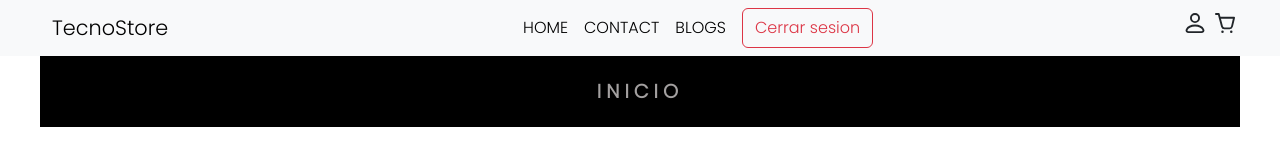
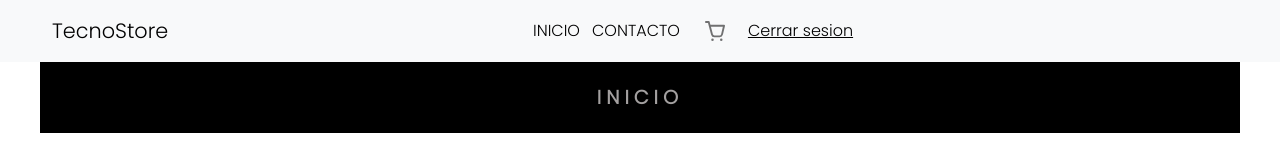
Before and after one commit to No-Country/c6-22, a React (Create React App) app in the folder front/: page / in a window 1280 px wide. Shown: the top 157 px of the page. Built offline with nearby package versions, Linux system fonts and the light colour scheme; sample sign-in values are in the browser's storage; a web font is replaced by a local one.

Commit message:
Nav-changes

```diff
--- a/front/src/components/home/Home.module.css
+++ b/front/src/components/home/Home.module.css
@@ -6,11 +6,11 @@ body {
 html {
   scroll-behavior: smooth;
 }
-.containerWidth{
+.containerWidth {
   width: 100%;
   background-color: rgb(248, 249, 250);
 }
-.max_width{
+.max_width {
   max-width: 1200px;
   margin: auto;
 }
@@ -41,10 +41,12 @@ html {
   color: black;
   text-decoration: none;
   line-height: 40px;
-  padding-right: 1rem;
+  margin-right: 12px;
+  border-bottom: 1px solid transparent;
 }
 .navbarPage:hover {
-  color: black;
+  color: rgb(225, 45, 45);
+  border-bottom: 1px solid;
 }
 .navbarBrand:hover {
   color: black;
@@ -61,6 +63,13 @@ html {
 }
 .icons li {
   list-style: none;
+}
+
+.button {
+  border: none;
+  padding: 5px 10px;
+  background: inherit;
+  text-decoration: underline;
 }
 
 /* ///////////////CARDS//////////////// */
@@ -148,7 +157,7 @@ html {
   }
 }
 
-@media screen and (max-width: 990px) {
+@media screen and (max-width: 767px) {
   .icons {
     width: 100%;
     display: flex;
--- a/front/src/components/navbar/Navbar.js
+++ b/front/src/components/navbar/Navbar.js
@@ -4,11 +4,7 @@ import { Link, useLocation } from "react-router-dom";
 import { useDispatch } from "react-redux";
 import { logout } from "../../features/authSlice";
 
-const { navbarBrand,
-  navbarPage,
-  containerWidth,
-  max_width
-} = styles;
+const { navbarBrand, navbarPage, containerWidth, max_width, button } = styles;
 
 const Navbar = ({ isLogged }) => {
   const dispatch = useDispatch();
@@ -18,7 +14,7 @@ const Navbar = ({ isLogged }) => {
     <>
       <div className={containerWidth}>
         <div className={max_width}>
-      <nav className="navbar navbar-expand-lg bg-light">
+          <nav className="navbar navbar-expand-md bg-light">
             <div className="container-fluid">
               <Link to={"/"} className={navbarBrand}>
                 TecnoStore
@@ -35,20 +31,35 @@ const Navbar = ({ isLogged }) => {
                 <span className="navbar-toggler-icon"></span>
               </button>
               <div className="collapse navbar-collapse " id="navbarNav">
-            <ul className="navbar-nav mx-auto ">
+                <ul className="navbar-nav mx-auto align-items-center">
                   <li className="nav-item">
                     <Link to={"/"} className={navbarPage}>
-                  HOME
+                      INICIO
                     </Link>
                   </li>
                   <li className="nav-item">
                     <Link to={"/contact"} className={navbarPage}>
-                  CONTACT
+                      CONTACTO
                     </Link>
                   </li>
                   <li className="nav-item">
-                <Link to={"/"} className={navbarPage}>
-                  BLOGS
+                    <Link to="/cart" className="nav-link">
+                      <svg
+                        width="30"
+                        height="30"
+                        fill="none"
+                        viewBox="0 0 24 24"
+                      >
+                        <path
+                          stroke="currentColor"
+                          strokeLinecap="round"
+                          strokeLinejoin="round"
+                          strokeWidth="1.5"
+                          d="M7.75 7.75H19.25L17.6128 14.7081C17.4002 15.6115 16.5941 16.25 15.666 16.25H11.5395C10.632 16.25 9.83827 15.639 9.60606 14.7618L7.75 7.75ZM7.75 7.75L7 4.75H4.75"
+                        />
+                        <circle cx="10" cy="19" r="1" fill="currentColor" />
+                        <circle cx="17" cy="19" r="1" fill="currentColor" />
+                      </svg>
                     </Link>
                   </li>
                   {isLogged && (
@@ -57,26 +68,26 @@ const Navbar = ({ isLogged }) => {
                         onClick={() => {
                           dispatch(logout());
                         }}
-                    className="btn btn-outline-danger"
+                        className={button}
                       >
                         Cerrar sesion
                       </button>
                     </li>
                   )}
-            </ul>
-          </div>
-        </div>
-      </nav>
-      <div className={styles.icons}>
-        <ul className="navbar mx-auto">
+                  {!isLogged && (
                     <li className="nav-item">
                       <Link
                         state={location.pathname}
                         replace={true}
-              to={isLogged ? "/user" : "/login"}
+                        to={"/login"}
                         className="nav-link"
                       >
-              <svg width="30" height="30" fill="none" viewBox="0 0 24 24">
+                        <svg
+                          width="30"
+                          height="30"
+                          fill="none"
+                          viewBox="0 0 24 24"
+                        >
                           <circle
                             cx="12"
                             cy="8"
@@ -96,25 +107,11 @@ const Navbar = ({ isLogged }) => {
                         </svg>
                       </Link>
                     </li>
-          <li className="nav-item">
-            <Link to="/cart" className="nav-link">
-              <svg width="30" height="30" fill="none" viewBox="0 0 24 24">
-                <path
-                  stroke="currentColor"
-                  strokeLinecap="round"
-                  strokeLinejoin="round"
-                  strokeWidth="1.5"
-                  d="M7.75 7.75H19.25L17.6128 14.7081C17.4002 15.6115 16.5941 16.25 15.666 16.25H11.5395C10.632 16.25 9.83827 15.639 9.60606 14.7618L7.75 7.75ZM7.75 7.75L7 4.75H4.75"
-                />
-                <circle cx="10" cy="19" r="1" fill="currentColor" />
-                <circle cx="17" cy="19" r="1" fill="currentColor" />
-              </svg>
-            </Link>
-          </li>
+                  )}
                 </ul>
               </div>
-      <div>
             </div>
+          </nav>
         </div>
       </div>
     </>
```
Lines whose indentation alone changed are shown as unchanged.
